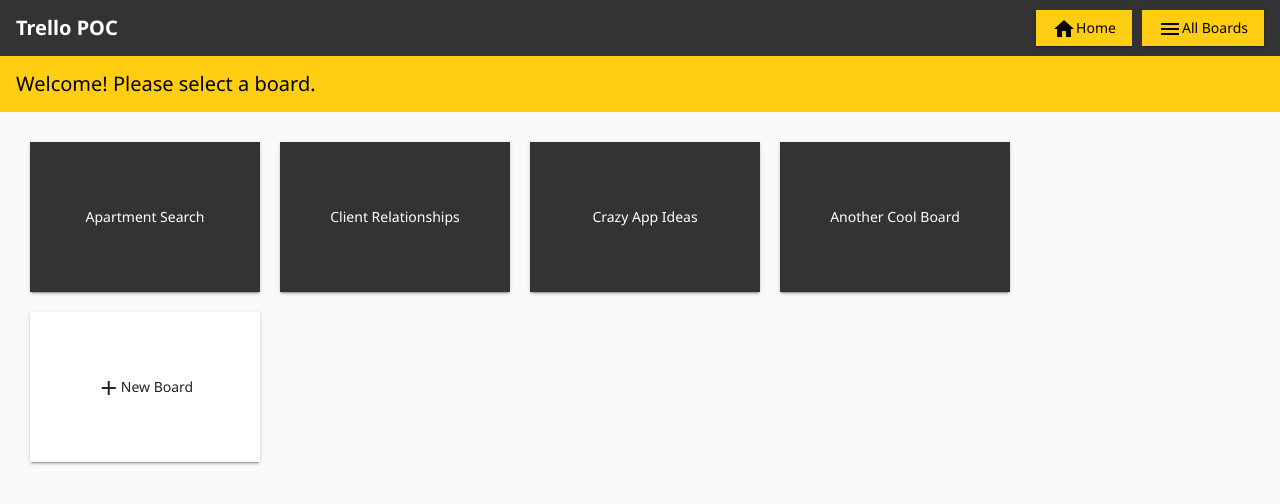
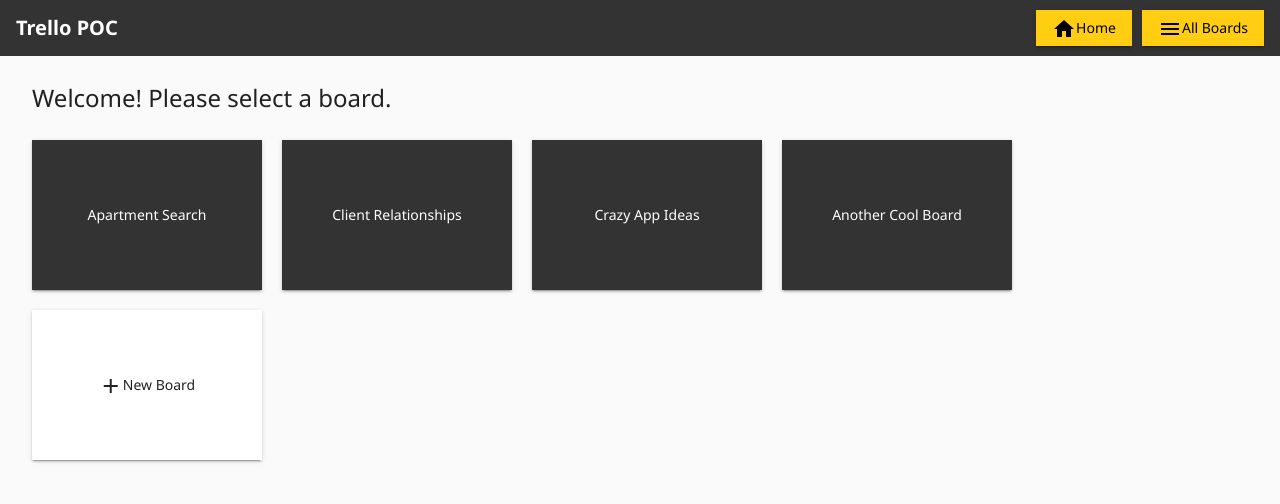
Before and after one commit to pkgamma/angular-trello-poc, an Angular app: page / in a window 1280 px wide. Shown: the top 504 px of the page. Built offline with nearby package versions, Linux system fonts and the light colour scheme.

Commit message:
refactored welcome screen

```diff
--- a/src/app/app.component.css
+++ b/src/app/app.component.css
@@ -15,7 +15,7 @@
 }
 
 .board-selection-container {
-  margin: 30px;
+  margin: 32px;
   display: flex;
   flex-wrap: wrap;
 }
--- a/src/app/app.component.html
+++ b/src/app/app.component.html
@@ -1,28 +1,8 @@
 <poc-sidebar (boardSwitched)='onBoardSwitch()'>
-
-  <!-- inner toolbar for board title and add board action -->
-  <mat-toolbar class="toolbar" color="accent">
-    <mat-toolbar-row>
-      <span *ngIf="currentBoardId == -1">Welcome! Please select a board.</span>
-      <span *ngIf="currentBoardId != -1">{{this.currentBoardTitle}}</span>
-
-      <div style="width: 10px"></div>
-
-      <button mat-raised-button (click)="onEditBoard()" *ngIf="currentBoardContent">
-        <mat-icon>edit</mat-icon>Edit / Delete
-      </button>
-
-      <span class="spacer"></span>
-
-      <button mat-raised-button (click)="onAddList()" *ngIf="currentBoardContent">
-        <mat-icon>add</mat-icon>New List
-      </button>
-
-    </mat-toolbar-row>
-  </mat-toolbar>
 
   <!-- board selection menu, shown when board ID is -1 (aka at menu) -->
   <div *ngIf="currentBoardId == -1" class="board-selection-container">
+    <p style="font-size: 24px; margin-bottom: 32px;">Welcome! Please select a board.</p>
     <div class="flex-break"></div>
     <button mat-raised-button color="primary" class="board-selection-button" *ngFor="let board of boards"
       (click)="onBoardSelect(board.id)">{{board.title}}</button>
@@ -30,6 +10,21 @@
       <mat-icon>add</mat-icon>New Board
     </button>
   </div>
+
+  <!-- inner toolbar for board title and add board action -->
+  <mat-toolbar class="toolbar" color="accent" *ngIf="currentBoardId != -1">
+    <mat-toolbar-row>
+      <span>{{this.currentBoardTitle}}</span>
+      <div style="width: 10px"></div>
+      <button mat-raised-button (click)="onEditBoard()">
+        <mat-icon>edit</mat-icon>Edit / Delete
+      </button>
+      <span class="spacer"></span>
+      <button mat-raised-button (click)="onAddList()">
+        <mat-icon>add</mat-icon>New List
+      </button>
+    </mat-toolbar-row>
+  </mat-toolbar>
 
   <!-- main screen where lists within a board are displayed -->
   <div class="board-container" cdkDropList cdkDropListOrientation="horizontal"
```
